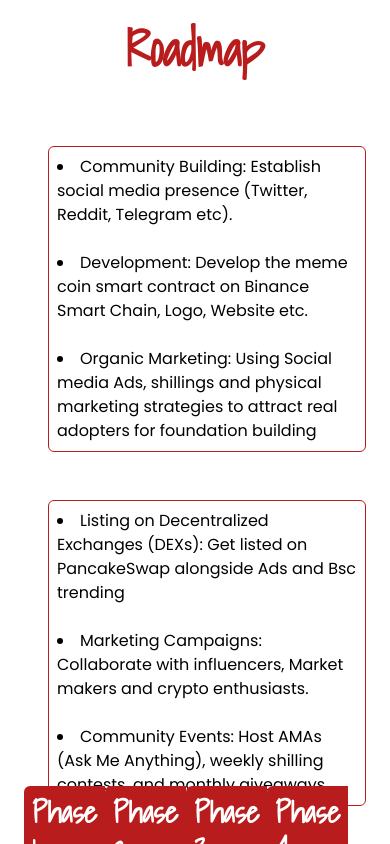
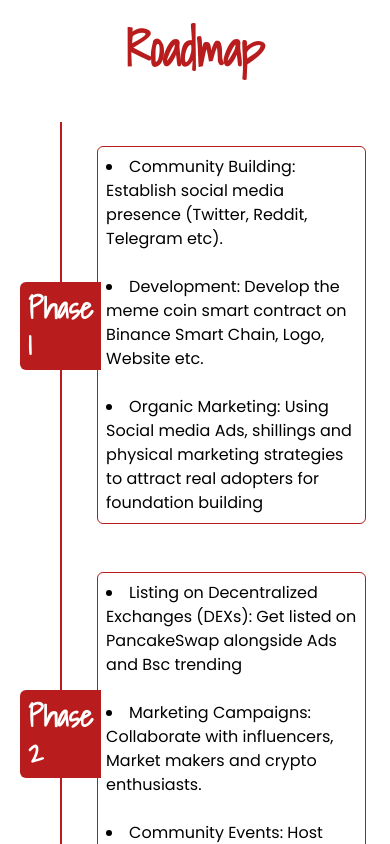
Before and after one commit to Qaudri/noobsanta, a Nuxt app: page / in a window 390 px wide. Shown: the part 1120-1964 px from the top of the page. Built offline with nearby package versions, Linux system fonts and the light colour scheme.

Commit message:
chore: responsiveness and hyperlinks

```diff
--- a/app.vue
+++ b/app.vue
@@ -14,11 +14,11 @@
           Noob Santa Token ($Noob) is a deflationary meme token on $BSC, created for fun and celebrations of Xmas season. <br> The aim is to enrich the binance ecosystem lovers through a valued Educational and Shopping 🛒 tokenization while we celebrate a joyful Xmas🎄🎁 together
         </p>
         <div class="flex gap-6 mt-6">
-          <a class="bg-white px-6 py-3 text-red-700 flex justify-center items-center gap-6 rounded-md w-fit hover:border-white border border-transparent hover:text-white hover:bg-transparent duration-500 ease-in-out">
+          <a href="https://x.com/NoobSantatoken?t=2EeX6yodqKUFpV6fmuDjJw&s=09" target="_blank" class="bg-white px-6 py-3 text-red-700 flex justify-center items-center gap-6 rounded-md w-fit hover:border-white border border-transparent hover:text-white hover:bg-transparent duration-500 ease-in-out">
             <Twitter class="w-6 h-6 " />
             Twitter / X
           </a>
-          <a class="bg-white px-6 py-3 text-red-700 flex justify-center items-center gap-6 rounded-md w-fit hover:border-white border border-transparent hover:text-white hover:bg-transparent duration-500 ease-in-out">
+          <a href="https://t.me/NoobSantaToken" target="_blank" class="bg-white px-6 py-3 text-red-700 flex justify-center items-center gap-6 rounded-md w-fit hover:border-white border border-transparent hover:text-white hover:bg-transparent duration-500 ease-in-out">
             <Telegram class="w-6 h-6 " />
             Telegram
           </a>
@@ -33,15 +33,15 @@
 
   <section class="max-w-7xl mx-auto px-6 py-20 gap-6">
     <h2 class="head text-red-700 text-5xl text-center w-full">Roadmap</h2>
-    <div class="mt-12 flex gap-6 lg:block">
-      <div class="flex items-center relative">
-        <div class="flex justify-around w-full absolute">
+    <div class="mt-12 flex lg:gap-6 lg:block relative">
+      <div class="flex justify-center lg:justify-evenly lg:items-center relative w-full">
+        <div class="flex flex-col lg:flex-row justify-around h-full lg:h-auto lg:w-full absolute">
           <h3 class="head bg-red-700 text-white p-2 text-3xl rounded-l-md lg:rounded-t-md lg:rounded-l-none">Phase 1</h3>
           <h3 class="head bg-red-700 text-white p-2 text-3xl rounded-l-md lg:rounded-t-md lg:rounded-l-none">Phase 2</h3>
           <h3 class="head bg-red-700 text-white p-2 text-3xl rounded-l-md lg:rounded-t-md lg:rounded-l-none">Phase 3</h3>
           <h3 class="head bg-red-700 text-white p-2 text-3xl rounded-l-md lg:rounded-t-md lg:rounded-l-none">Phase 4</h3>
         </div>
-        <div class="bg-red-700 h-0.5 w-full"></div>
+        <div class="bg-red-700 w-0.5 h-full lg:h-0.5 lg:w-full"></div>
       </div>
 
       <div class="grid lg:grid-cols-4 gap-6">
@@ -154,11 +154,11 @@
   <footer class="p-6 bg-red-700">
     <p class="text-center text-white">&copy; Noob Santa Token {{ new Date().getFullYear() }}</p>
     <div class="flex justify-center gap-6 mt-2">
-      <a class="bg-white px-6 py-3 text-red-700 flex justify-center items-center gap-6 rounded-md w-fit hover:border-white border border-transparent hover:text-white hover:bg-transparent duration-500 ease-in-out">
+      <a href="https://x.com/NoobSantatoken?t=2EeX6yodqKUFpV6fmuDjJw&s=09" target="_blank" class="bg-white px-6 py-3 text-red-700 flex justify-center items-center gap-6 rounded-md w-fit hover:border-white border border-transparent hover:text-white hover:bg-transparent duration-500 ease-in-out">
             <Twitter class="w-6 h-6 " />
             Twitter / X
           </a>
-      <a class="bg-white px-6 py-3 text-red-700 flex justify-center items-center gap-6 rounded-md w-fit hover:border-white border border-transparent hover:text-white hover:bg-transparent duration-500 ease-in-out">
+          <a href="https://t.me/NoobSantaToken" target="_blank" class="bg-white px-6 py-3 text-red-700 flex justify-center items-center gap-6 rounded-md w-fit hover:border-white border border-transparent hover:text-white hover:bg-transparent duration-500 ease-in-out">
             <Telegram class="w-6 h-6 " />
             Telegram
           </a>
```
Lines whose indentation alone changed are shown as unchanged.
